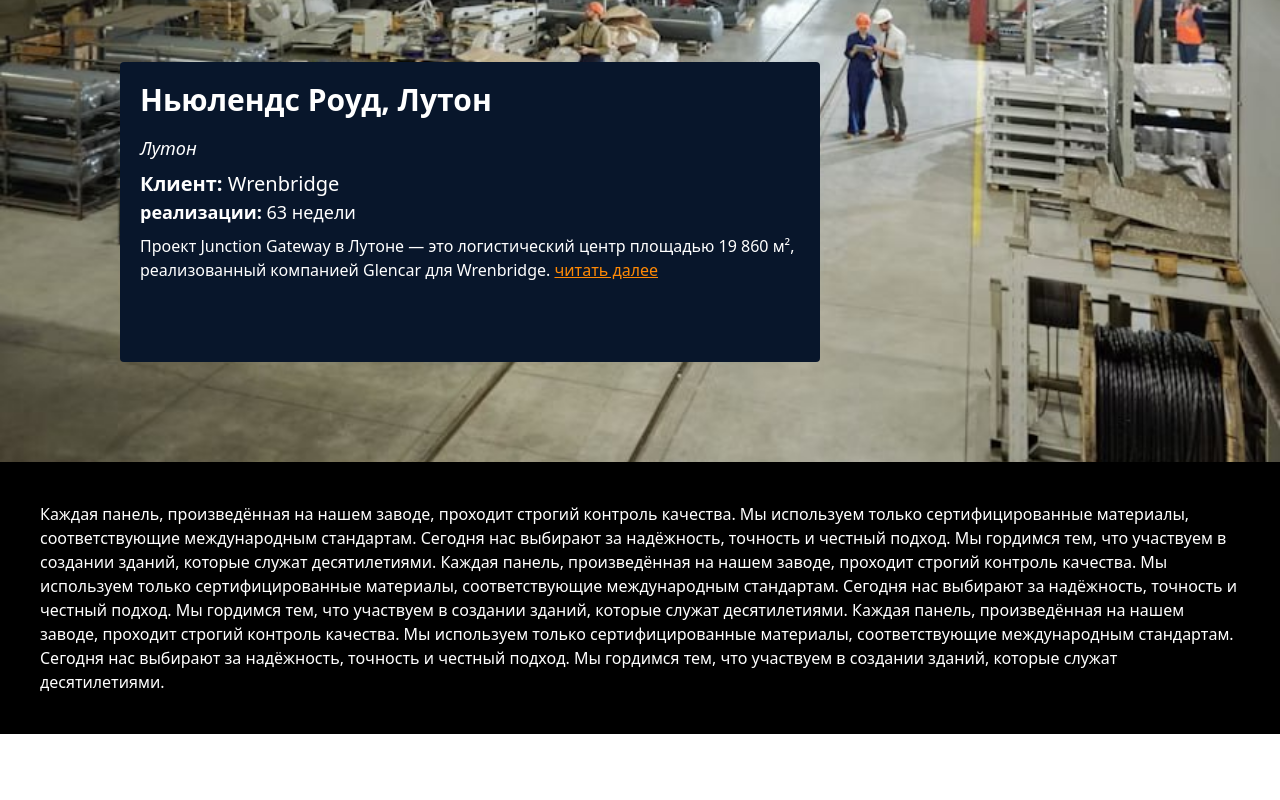
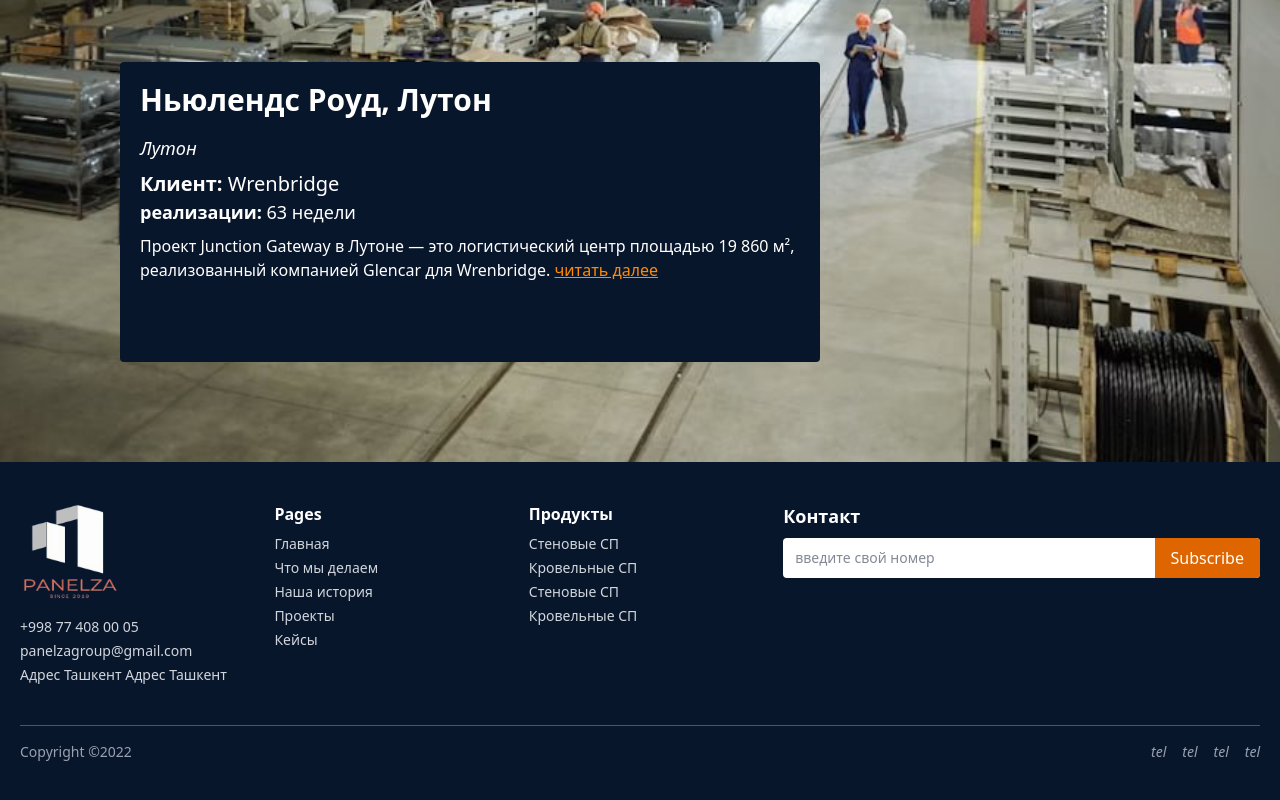
Before and after one commit to 932525862/panelza, a React (Vite) app: page / in a window 1280 px wide. Shown: the part 2524-3324 px from the top of the page. Before the commit the page ends 3258 px from the top, so only its background shows below. Built offline with nearby package versions, Linux system fonts and the light colour scheme.

Commit message:
add footer new disign

```diff
--- a/src/components/footer/Footer.jsx
+++ b/src/components/footer/Footer.jsx
@@ -1,23 +1,72 @@
 import React from "react";
+import Logo from "../../assets/logo.png";
 
 function Footer() {
   return (
-    <footer className="bg-black text-white p-10">
-      Каждая панель, произведённая на нашем заводе, проходит строгий контроль
-      качества. Мы используем только сертифицированные материалы,
-      соответствующие международным стандартам. Сегодня нас выбирают за
-      надёжность, точность и честный подход. Мы гордимся тем, что участвуем в
-      создании зданий, которые служат десятилетиями. Каждая панель,
-      произведённая на нашем заводе, проходит строгий контроль качества. Мы
-      используем только сертифицированные материалы, соответствующие
-      международным стандартам. Сегодня нас выбирают за надёжность, точность и
-      честный подход. Мы гордимся тем, что участвуем в создании зданий, которые
-      служат десятилетиями. Каждая панель, произведённая на нашем заводе,
-      проходит строгий контроль качества. Мы используем только сертифицированные
-      материалы, соответствующие международным стандартам. Сегодня нас выбирают
-      за надёжность, точность и честный подход. Мы гордимся тем, что участвуем в
-      создании зданий, которые служат десятилетиями.
-    </footer>
+    <footer className="bg-[#08162B] text-white py-10 px-5">
+      <div className="max-w-7xl mx-auto grid max-md:grid-cols-2 max-sm:grid-cols-1 md:grid-cols-5 gap-8">
+        {/* Company */}
+        <div>
+          <img className="w-[100px] h-[100px]" src={Logo} alt="Logo" />
+          <ul className="space-y-1 text-sm text-gray-300 mt-[15px]">
+            <li className="hover:text-[#df6500]"><a href="tel:+998 77 408 00 05">+998 77 408 00 05</a></li>
+            <li className="hover:text-[#df6500]"><a href="mailto:panelzagroup@gmail.com">panelzagroup@gmail.com</a></li>
+            <li className="hover:text-[#df6500]">Адрес Ташкент Адрес Ташкент </li>
+
+          </ul>
+        </div>
+
+        {/* page */}
+       <div>
+  <h3 className="font-semibold mb-2">Pages</h3>
+  <ul className="space-y-1 text-sm text-gray-300">
+    <li><a href="#home" className="hover:underline">Главная</a></li>
+    <li><a href="#products" className="hover:underline">Что мы делаем</a></li>
+    <li><a href="#ourStory" className="hover:underline">Наша история</a></li>
+    <li><a href="#projects" className="hover:underline">Проекты</a></li>
+    <li><a href="#studies" className="hover:underline">Кейсы</a></li>
+  </ul>
+</div>
+
+        {/* Product */}
+        <div>
+          <h3 className="font-semibold mb-2">Продукты</h3>
+          <ul className="space-y-1 text-sm text-gray-300">
+            <li><a href="#products">Стеновые СП</a></li>
+            <li><a href="#products">Кровельные СП</a></li>
+            <li><a href="#products">Стеновые СП</a></li>
+            <li><a href="#products">Кровельные СП</a></li>
+          </ul>
+        </div>
+
+        {/* Newsletter */}
+        <div className="md:col-span-2">
+          <h3 className="text-lg font-bold mb-2">Контакт</h3>
+          <div className="flex items-center bg-white rounded">
+            <input
+              type="text"
+              placeholder="введите свой номер"
+              className="w-full px-3 py-2 text-sm bg-transparent text-[#08162B] focus:outline-none"
+            />
+            <button className="bg-[#df6500] text-white text-md px-4 py-2 rounded-r">
+              Subscribe
+            </button>
+          </div>
+        </div>
+      </div>
+
+  {/* Bottom line */}
+  <div className="mt-10 border-t border-gray-600 pt-4 flex flex-col md:flex-row items-center justify-between text-sm text-gray-400">
+    <p>Copyright ©2022</p>
+    <div className="flex gap-4 mt-2 md:mt-0">
+      <i className="fab fa-facebook-f">tel</i>
+      <i className="fab fa-twitter">tel</i>
+      <i className="fab fa-instagram">tel</i>
+      <i className="fab fa-linkedin-in">tel</i>
+    </div>
+  </div>
+</footer>
+
   );
 }
 
```
